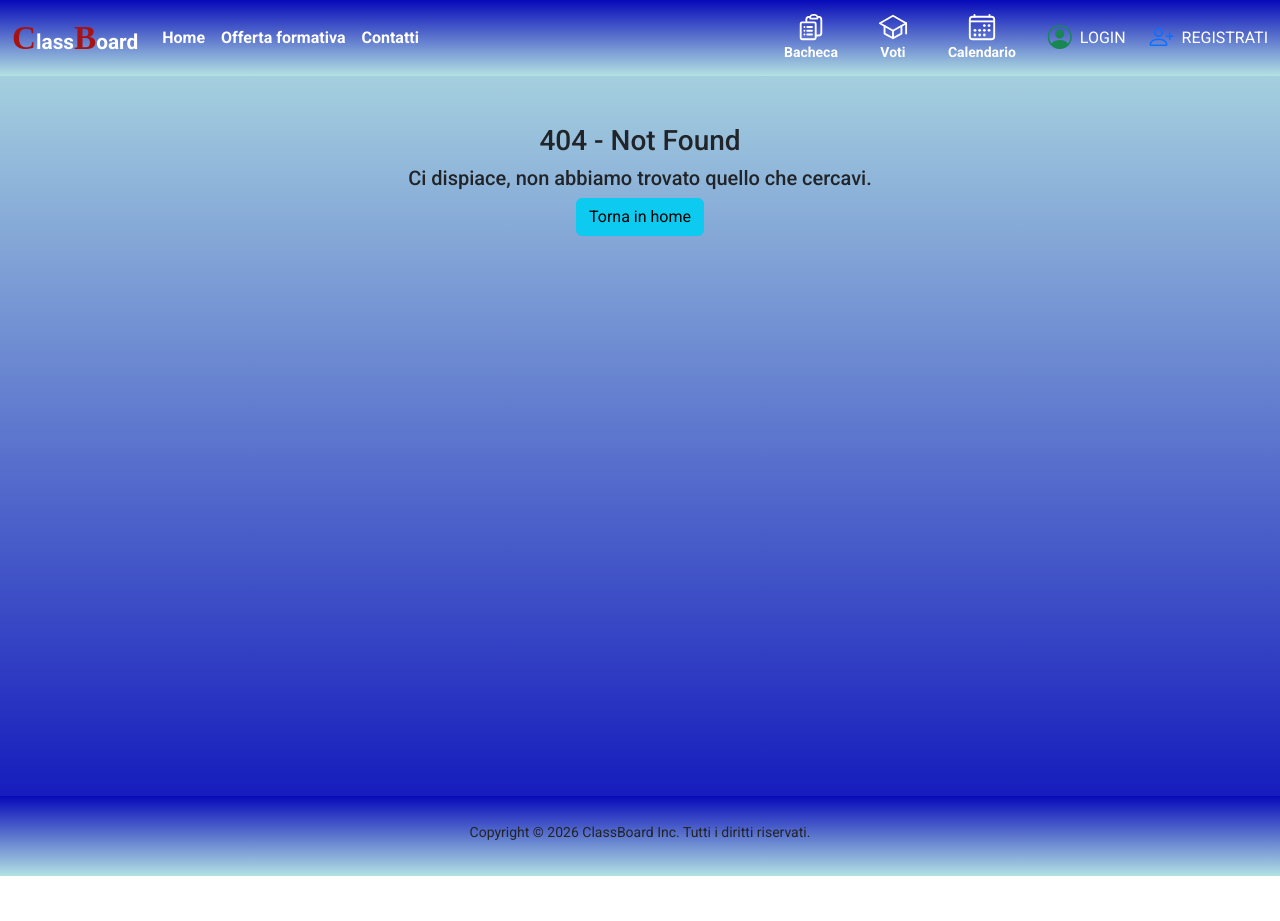
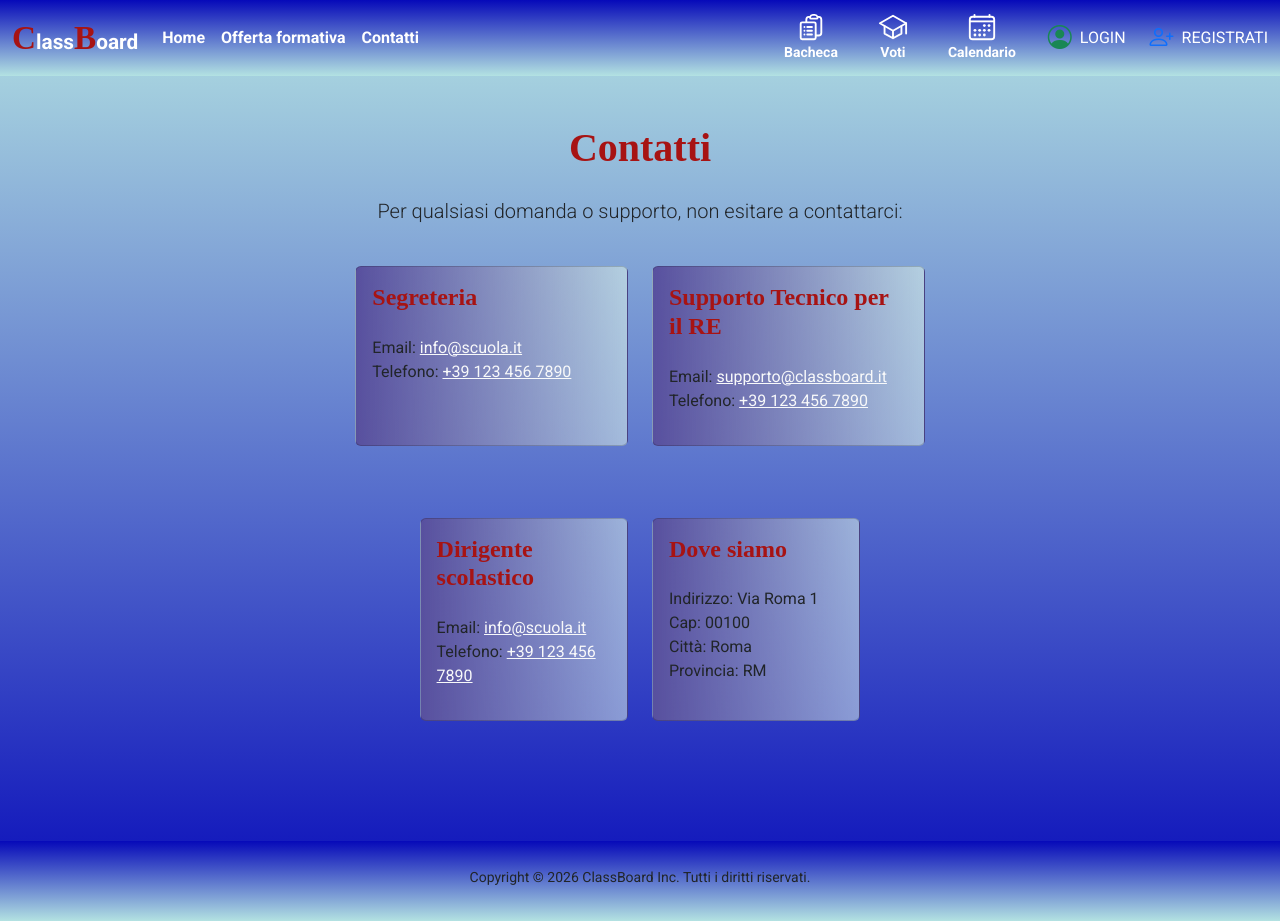
Before and after one commit to gentjanaH/registro-elettronico-frontend, a React (Vite) app: page /contatti in a window 1280 px wide. Before the commit the page ends 876 px from the top, so only its background shows below. Built offline with nearby package versions, Linux system fonts and the light colour scheme; a web font is replaced by a local one.

Commit message:
add_componente-contatti

```diff
--- a/src/App.jsx
+++ b/src/App.jsx
@@ -12,6 +12,7 @@ import HomePage from "./components/HomePage"
 import OffertaFormativa from "./components/OffertaFormativa"
 import CorsiExtra from "./components/CorsiExtra"
 import Materie from "./components/Materie"
+import Contatti from "./components/Contatti"
 
 function App() {
 
@@ -30,6 +31,7 @@ function App() {
               <Route path="/offerta_formativa" element={<OffertaFormativa />} />
               <Route path="/corsi-extra" element={<CorsiExtra />} />
               <Route path="/materie" element={<Materie />} />
+              <Route path="/contatti" element={<Contatti />} />
               <Route path="*" element={<NotFound />} />
             </Routes>
           </Row>
--- /dev/null
+++ b/src/components/Contatti.jsx
@@ -0,0 +1,77 @@
+import { Container, Row, Col, Card } from "react-bootstrap";
+
+const Contatti = () => {
+    return (
+        <Container fluid className="container my-5">
+            <Row className="mb-4 mx-auto">
+
+                <Col xs={12} className="text-center">
+                    <h1 className="mb-4 titolo-carosello fs-1">Contatti</h1>
+
+                    <p className="lead">Per qualsiasi domanda o supporto, non esitare a contattarci:</p>
+                </Col>
+                <Col xs={12} className="mb-4 d-flex justify-content-center">
+                    <Row>
+                        <Col xs={12} md={6} className="my-4">
+
+                            <Card className="h-100 w-100">
+                                <Card.Body>
+                                    <h3 className="mb-4 titolo-carosello fs-4">Segreteria</h3>
+
+
+                                    <ul className="list-unstyled">
+                                        <li>Email: <a href="mailto:info@scuola.it" className="text-light">info@scuola.it</a></li>
+
+                                        <li>Telefono: <a href="tel:+391234567890" className="text-light">+39 123 456 7890</a></li>
+                                    </ul>
+                                </Card.Body>
+                            </Card>
+                        </Col>
+                        <Col xs={12} md={6} className="my-4">
+                            <Card className="h-100 w-100">
+                                <Card.Body>
+                                    <h3 className="mb-4 titolo-carosello fs-4">Supporto Tecnico per il RE</h3>
+                                    <ul className="list-unstyled">
+                                        <li>Email: <a href="mailto:info@classboard.it" className="text-light">supporto@classboard.it</a></li>
+
+                                        <li>Telefono: <a href="tel:+391234567890" className="text-light">+39 123 456 7890</a></li>
+                                    </ul>
+                                </Card.Body>
+                            </Card>
+                        </Col>
+                    </Row>
+                </Col>
+                <Col xs={12} className="mb-4 d-flex justify-content-center">
+                    <Row>
+                        <Col xs={12} md={6} className="my-4">
+                            <Card className="h-100 w-100">
+                                <Card.Body>
+                                    <h3 className="mb-4 titolo-carosello fs-4">Dirigente scolastico</h3>
+                                    <ul className="list-unstyled">
+                                        <li>Email: <a href="mailto:info@scuola.it " className="text-light">info@scuola.it</a></li>
+                                        <li>Telefono: <a href="tel:+391234567890" className="text-light">+39 123 456 7890</a></li>
+                                    </ul>
+                                </Card.Body>
+                            </Card>
+                        </Col>
+                        <Col xs={12} md={6} className="my-4">
+                            <Card className="h-100 w-100">
+                                <Card.Body>
+                                    <h3 className="mb-4 titolo-carosello fs-4">Dove siamo</h3>
+                                    <ul className="list-unstyled">
+                                        <li>Indirizzo: Via Roma 1</li>
+                                        <li>Cap: 00100</li>
+                                        <li>Città: Roma</li>
+                                        <li>Provincia: RM</li>
+                                    </ul>
+                                </Card.Body>
+                            </Card>
+                        </Col>
+                    </Row>
+                </Col>
+            </Row>
+        </Container>
+    );
+}
+
+export default Contatti;
```
